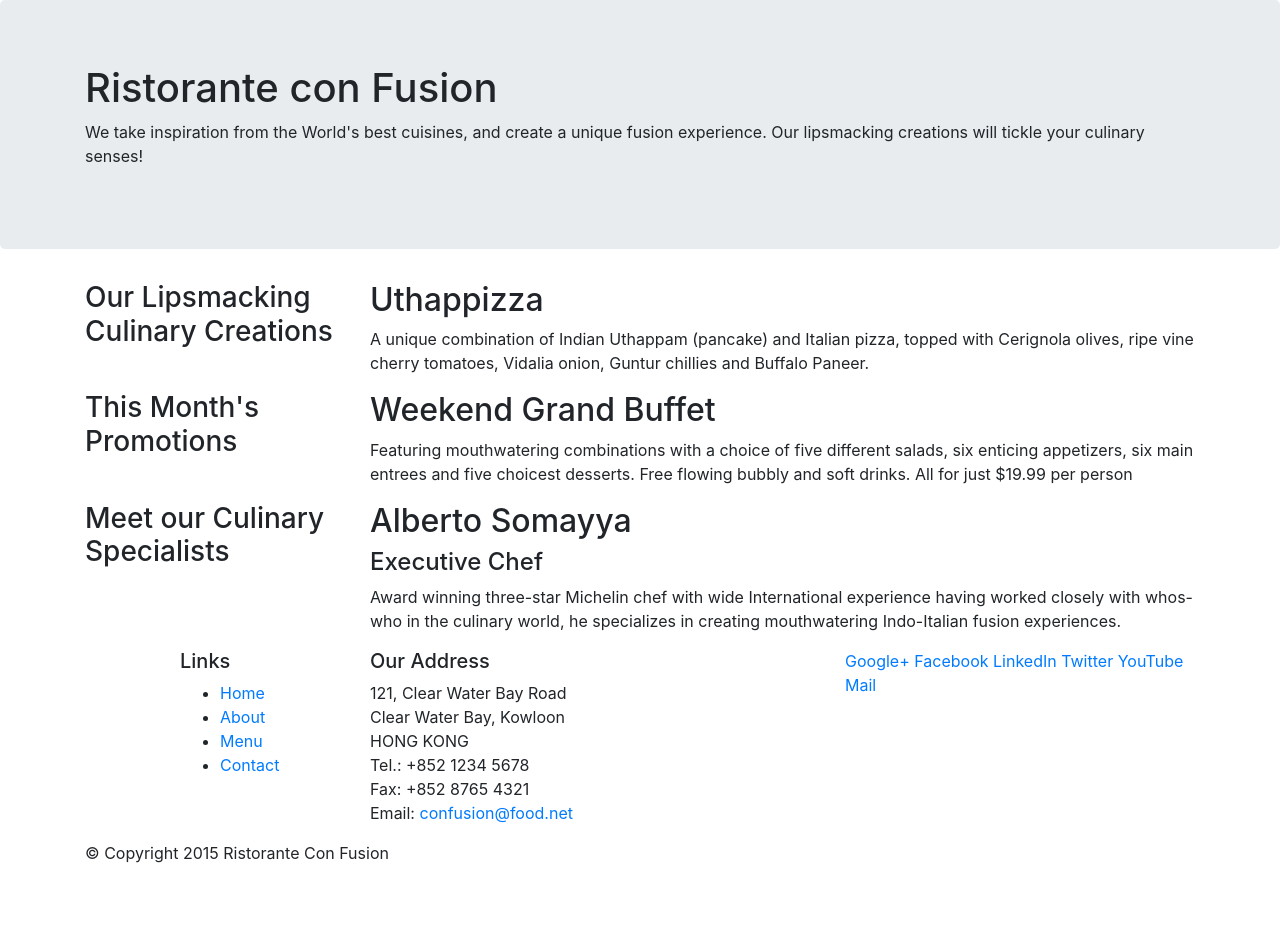
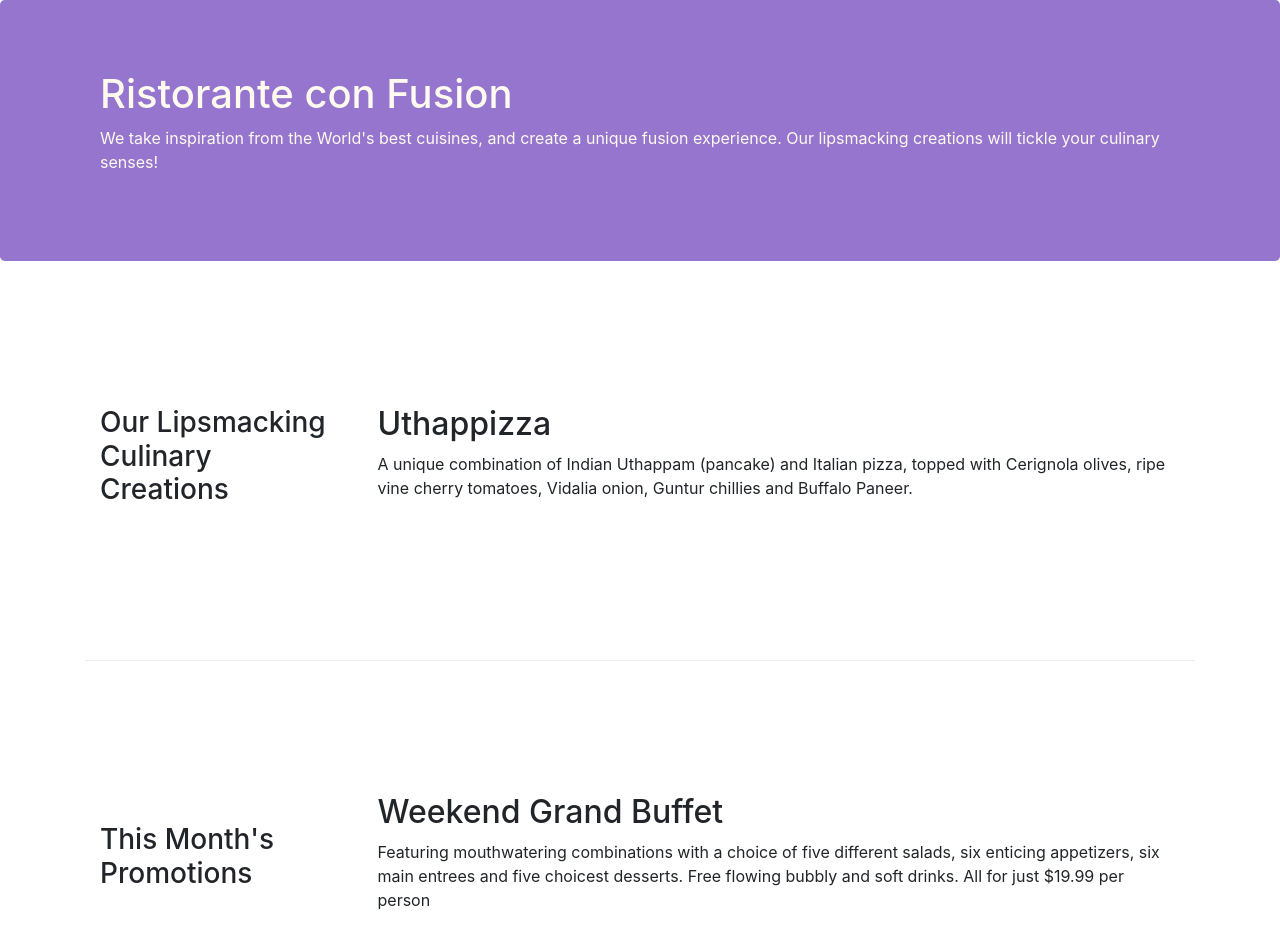
Before and after one commit to lordTotcho/conFusion, a website: page index.html in a window 1280 px wide. Shown: the top 952 px of the page. Before the commit the page ends 881 px from the top, so only its background shows below. Drawn offline with nearby package versions, Linux system fonts and the light colour scheme.

Commit message:
part 2 of excerise complete

```diff
--- /dev/null
+++ b/css/styles.css
@@ -0,0 +1,34 @@
+.row-header {
+  margin: 0px auto;
+  padding: 0px auto;
+
+}
+
+.row-content {
+  margin: 0px auto;
+  padding: 50px 0px 50px 0px;
+  border-bottom: 1px ridge;
+  min-height: 400px;
+}
+
+.footer {
+  background-color: #D1CFE9;
+  margin: 0px auto;
+  padding: 20px 0px 20px 0px;
+}
+
+ /**
+    Additional properties to the jumbotron class that is currently being used in the bootstrap.css stylesheet
+ **/
+.jumbotron {
+    padding: 70px 30px 70px 30px;
+    margin: auto;
+    background: #9575CD;
+    color: floralwhite;
+}
+
+address {
+  font-size: 80%;
+  margin: 0px;
+  color: #0f0f0f;
+}
--- a/index.html
+++ b/index.html
@@ -10,6 +10,8 @@
 
 <!-- Bootstrap CSS -->
 <link rel="stylesheet" href="node_modules/bootstrap/dist/css/bootstrap.min.css">
+ <link rel="stylesheet" href="css/styles.css">
+
     <title>Ristorante Con Fusion</title>
 </head>
 
@@ -17,7 +19,7 @@
 
     <header class="jumbotron">
         <div class="container">
-            <div class="row">
+            <div class="row row-header">
               <!-- the content down below will occupy the full the width of the row( 12 columns )
               smal to large screens 8 columns -->
                 <div class="col-12 col-sm-12">
@@ -34,18 +36,18 @@
 
     <!--divided up the a part of the web page using container class as the wrapper -->
     <div class="container">
-        <div class="row">
-            <div class="col-sm-4 push-sm-8 col-md-3 push-md-9">
+        <div class="row row-content align-items-center">
+            <div class="col-sm-4 col-md-3 flex-last">
                 <h3>Our Lipsmacking Culinary Creations</h3>
             </div>
-            <div class="col-sm pull-sm-4 col-md pull-md-3">
+            <div class="col-sm col-md flex-first">
                 <h2>Uthappizza</h2>
                 <p>A unique combination of Indian Uthappam (pancake) and Italian pizza, topped with Cerignola olives, ripe vine cherry tomatoes, Vidalia onion, Guntur chillies and Buffalo Paneer.</p>
             </div>
         </div>
 
 
-        <div class="row">
+        <div class="row row-content align-items-center">
             <!-- If the screen size is small to xlarge 4 columns if the medium 3 columns -->
             <div class="col-sm-4 push-sm-8 col-md-3 push-md-9">
                 <h3>This Month's Promotions</h3>
@@ -57,11 +59,11 @@
             </div>
         </div>
 
-        <div class="row">
-            <div class="col-sm-4 col-md-3">
+        <div class="row row-content align-items-center">
+            <div class="col-sm-4 col-md-3 flex-last">
                 <h3>Meet our Culinary Specialists</h3>
             </div>
-            <div class="col-sm pull-sm-4 col-md pull-md-3">
+            <div class="col-sm col-md flex-first">
                 <h2>Alberto Somayya</h2>
                 <h4>Executive Chef</h4>
                 <p>Award winning three-star Michelin chef with wide International experience having worked closely with whos-who in the culinary world, he specializes in creating mouthwatering Indo-Italian fusion experiences. </p>
@@ -69,12 +71,13 @@
         </div>
     </div>
 
-    <footer>
+    <footer class="footer">
         <div class="container">
-            <div class="row">
+            <div class="row ">
                 <div class="col-4 offset-1 col-sm-2">
                     <h5>Links</h5>
-                    <ul>
+                    <!-- class=list-unstyled makes an non-bullet list -->
+                    <ul class="list-unstyled">
                         <li><a href="#">Home</a></li>
                         <li><a href="#">About</a></li>
                         <li><a href="#">Menu</a></li>
@@ -92,8 +95,8 @@
 		              Email: <a href="mailto:confusion@food.net">confusion@food.net</a>
 		           </address>
                 </div>
-                <div class="col col-sm-4">
-                    <div>
+                <div class="col col-sm-4 align-self-center">
+                    <div style="text-align: center">
                         <a href="http://google.com/+">Google+</a>
                         <a href="http://www.facebook.com/profile.php?id=">Facebook</a>
                         <a href="http://www.linkedin.com/in/">LinkedIn</a>
@@ -103,7 +106,7 @@
                     </div>
                 </div>
            </div>
-           <div class="row">
+           <div class="row justify-content-center">
                 <div class="col-auto">
                     <p>© Copyright 2015 Ristorante Con Fusion</p>
                 </div>
```
